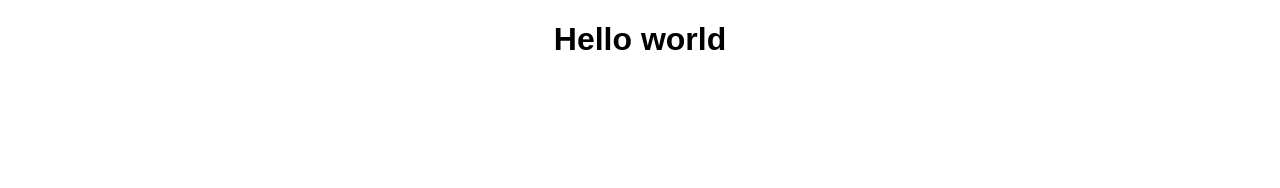
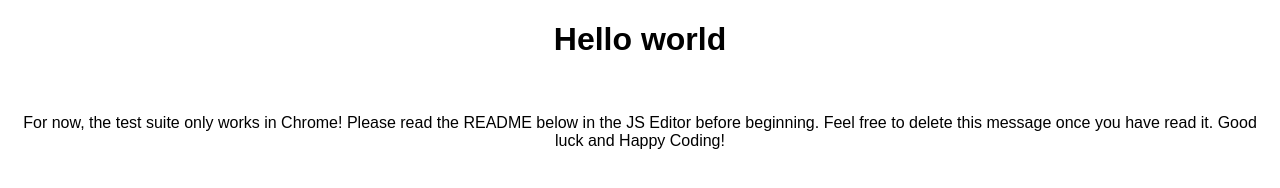
Before and after one commit to hamdiheb/project, a website: page fcc-test-suite-template-master/index.html in a window 1280 px wide. Drawn offline with Linux system fonts and the light colour scheme.

Commit message:
creating new paragraph

```diff
--- a/fcc-test-suite-template-master/index.html
+++ b/fcc-test-suite-template-master/index.html
@@ -9,6 +9,12 @@
   <body>
     <script src="https://cdn.freecodecamp.org/testable-projects-fcc/v1/bundle.js"></script>
     <h1 style="text-align: center;font-family: Arial, Helvetica, sans-serif;">Hello world</h1>
+    <br>
+    <p style="text-align: center;font-family: Arial, Helvetica, sans-serif;">For now, the test suite only works in Chrome!
+      Please read the README below in the JS Editor before beginning.
+      Feel free to delete this message once you have read it.
+      Good luck and Happy Coding!
+    </p>
 
     <!--
 
```
Also changed, not shown: index.html (added, +10 -0 lines).
